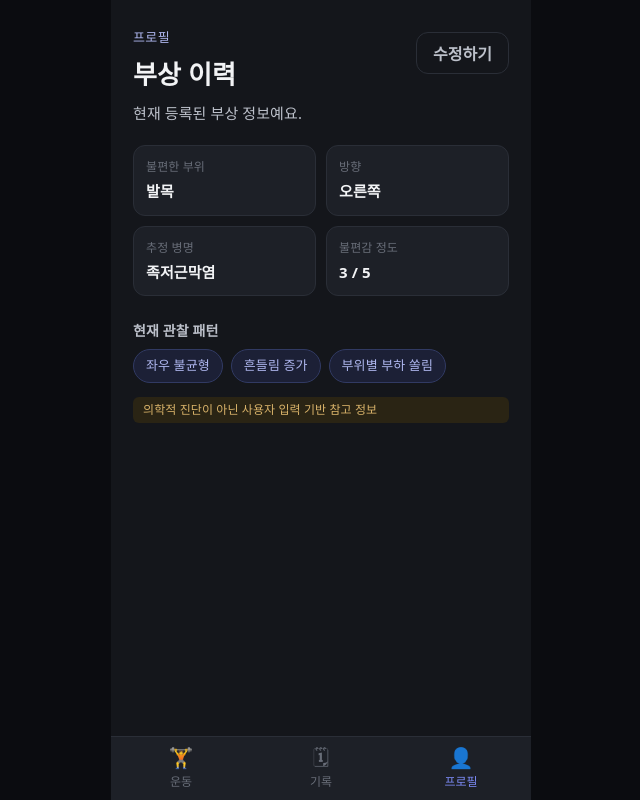
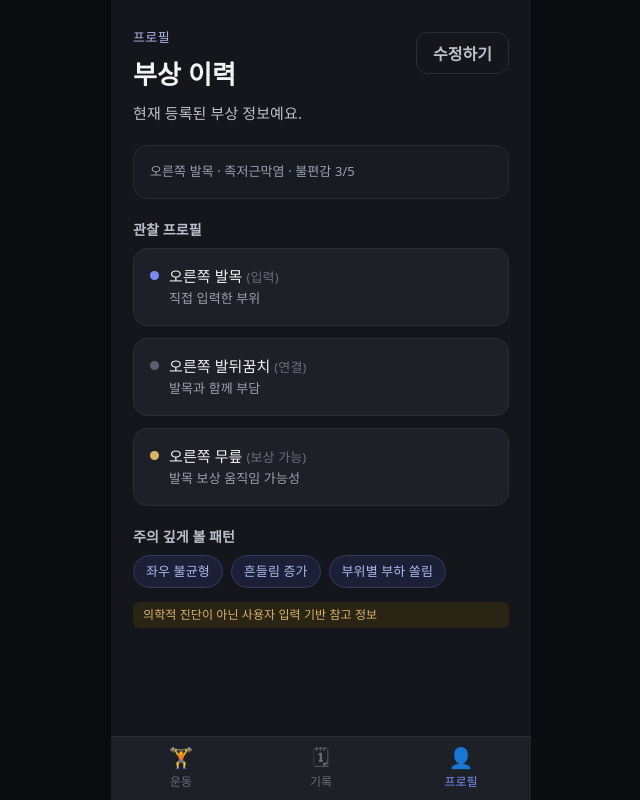
Before and after one commit to sorinpark/hateslop4-agent-prj, a React app in the folder frontend/: page /app/profile in a window 1280 px wide. Shown: the whole page, without its empty margins (319-959 px from the left). Built offline with nearby package versions, Linux system fonts and the light colour scheme; no server answers; the HTML template or start-up script is replaced by a standard one.

Commit message:
feat : 부상 여러개 추가하기 + 부상 이력 프로필 탭 수정 (부상 이력 여러개 + 관찰프로필 정보가 뜨게끔!!) + 수정하기 버튼에서 관찰프로필 뜨는거 삭제함

```diff
--- a/frontend/src/screens/ObservationProfile.jsx
+++ b/frontend/src/screens/ObservationProfile.jsx
@@ -95,11 +95,11 @@ export default function ObservationProfile() {
         {/* injuries 요약 */}
         <div className="card card--soft">
           {profile.injuries.map((inj, i) => (
-            <p key={i} className="focus-reason" style={{ marginTop: i ? 6 : 0 }}>
+            <div key={i} className="focus-reason" style={{ marginTop: i ? 6 : 0 }}>
               {sideLabel[inj.side]} {inj.part}
               {inj.condition ? ` · ${inj.condition}` : ''} · 불편감{' '}
               {inj.discomfort}/5
-            </p>
+            </div>
           ))}
         </div>
 
--- a/frontend/src/screens/ProfileEdit.jsx
+++ b/frontend/src/screens/ProfileEdit.jsx
@@ -3,7 +3,7 @@ import { useProfile, useProfileOrFallback } from '../state/ProfileContext.jsx'
 import InjuryAccordion, {
   makeEmptyInjury,
 } from '../components/InjuryAccordion.jsx'
-import { sideLabel, patternLabel } from '../dummy.js'
+import { sideLabel, patternLabel, categoryLabel } from '../dummy.js'
 
 /* 프로필 탭 — 부상 이력 조회/수정 (최대 3건).
    기본은 보기 모드(읽기 전용)이고, 우측 상단 "수정하기"를 눌러야 편집 폼이
@@ -104,41 +104,19 @@ export default function ProfileEdit() {
           <>
             <p className="subtitle">현재 등록된 부상 정보예요.</p>
 
+            <div className="card card--soft">
               {profile.injuries.map((inj, i) => (
-              <div key={i} style={{ marginBottom: 16 }}>
-                {profile.injuries.length > 1 && (
-                  <h3 className="field__label" style={{ marginTop: 0 }}>
-                    부상 {i + 1}
-                  </h3>
-                )}
-                <div className="info-grid" style={{ marginBottom: 0 }}>
-                  <div className="info-grid__item">
-                    <div className="info-grid__label">불편한 부위</div>
-                    <div className="info-grid__value">
-                      {inj.part || '미입력'}
-                    </div>
-                  </div>
-                  <div className="info-grid__item">
-                    <div className="info-grid__label">방향</div>
-                    <div className="info-grid__value">
-                      {sideLabel[inj.side] ?? inj.side}
-                    </div>
-                  </div>
-                  <div className="info-grid__item">
-                    <div className="info-grid__label">추정 병명</div>
-                    <div className="info-grid__value">
-                      {inj.condition || '미입력'}
-                    </div>
-                  </div>
-                  <div className="info-grid__item">
-                    <div className="info-grid__label">불편감 정도</div>
-                    <div className="info-grid__value">
-                      {inj.discomfort} / 5
-                    </div>
-                  </div>
-                </div>
+                <div
+                  key={i}
+                  className="focus-reason"
+                  style={{ marginTop: i ? 6 : 0 }}
+                >
+                  {sideLabel[inj.side] ?? inj.side} {inj.part}
+                  {inj.condition ? ` · ${inj.condition}` : ''} · 불편감{' '}
+                  {inj.discomfort}/5
                 </div>
               ))}
+            </div>
           </>
         ) : (
           <>
@@ -150,9 +128,32 @@ export default function ProfileEdit() {
           </>
         )}
 
-        {/* 현재 관찰 프로필 요약(반영 결과) */}
+        {/* 현재 관찰 프로필(반영 결과) — 부상 수정 시 저장과 함께 자동 갱신됨.
+            수정 중엔 아직 반영 전 정보라 혼동을 줄 수 있어 보기 모드에서만 노출. */}
+        {mode === 'view' && (
+          <>
             <h3 className="field__label" style={{ marginTop: 8 }}>
-          현재 관찰 패턴
+              관찰 프로필
+            </h3>
+            {profile.focus_areas.map((fa, i) => (
+              <div className="card" key={i}>
+                <div className="focus-row">
+                  <span className={`dot dot--${fa.category}`} />
+                  <div>
+                    <div className="focus-area">
+                      {fa.area}{' '}
+                      <span className="text-muted">
+                        ({categoryLabel[fa.category]})
+                      </span>
+                    </div>
+                    <div className="focus-reason">{fa.reason}</div>
+                  </div>
+                </div>
+              </div>
+            ))}
+
+            <h3 className="field__label" style={{ marginTop: 8 }}>
+              주의 깊게 볼 패턴
             </h3>
             <div className="tags">
               {profile.watch_patterns.map((p) => (
@@ -162,6 +163,8 @@ export default function ProfileEdit() {
               ))}
             </div>
             <span className="note-tag">{profile.disclaimer}</span>
+          </>
+        )}
       </div>
 
       {mode === 'edit' && (
```
Also changed, not shown: 2 other files (tests, documents, lock files or other folders). Lines whose indentation alone changed are shown as unchanged.
